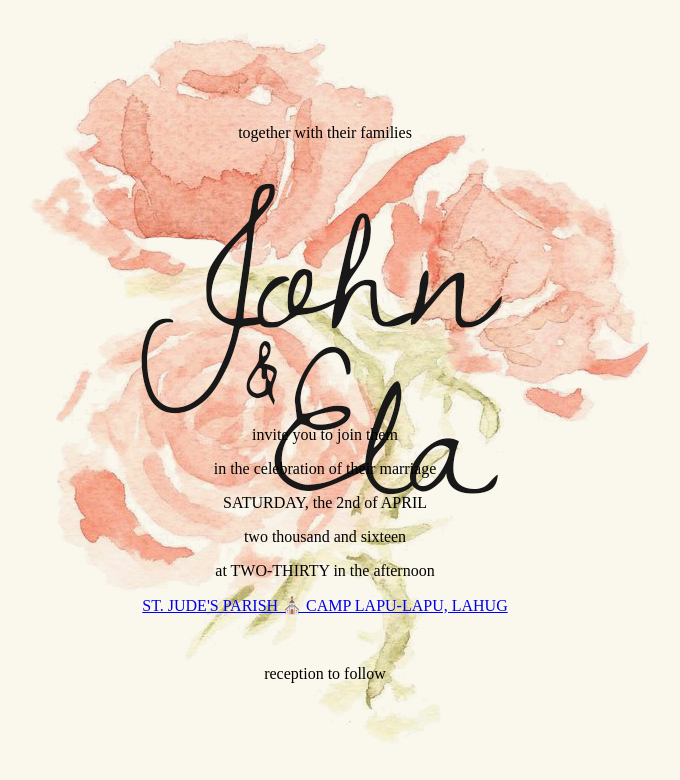
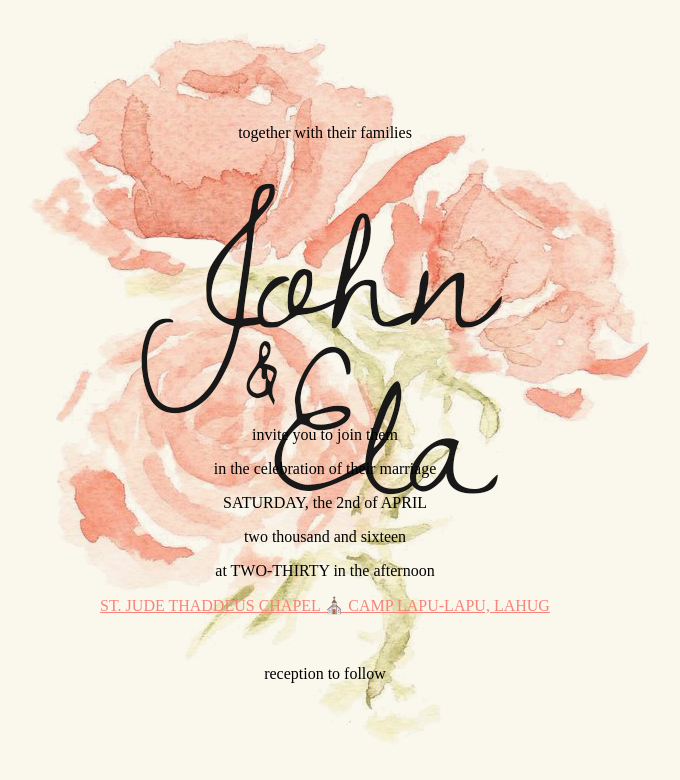
Before and after one commit to john2x/johnandela.com, a plain HTML site: page index.html in a window 1280 px wide. Shown: the whole page, without its empty margins (315-995 px from the left). Drawn offline with Linux system fonts and the light colour scheme.

Commit message:
Add link

```diff
--- a/css/styles.css
+++ b/css/styles.css
@@ -2,6 +2,14 @@ body {
     background-color: #faf7ed;
 }
 
+a {
+    color: #f88379;
+}
+
+a:hover {
+    color: #faf7ed;
+    background-color: #f88379;
+}
 
 .invite {
     padding-top: 100px;
--- a/index.html
+++ b/index.html
@@ -17,7 +17,7 @@
                 <p>SATURDAY, the 2nd of APRIL</p>
                 <p>two thousand and sixteen</p>
                 <p>at TWO-THIRTY in the afternoon</p>
-                <p><a href="#">ST. JUDE'S PARISH &#9962; CAMP LAPU-LAPU, LAHUG</a></p>
+                <p><a href="https://goo.gl/maps/nCxnqSjsKNw" target="_blank">ST. JUDE THADDEUS CHAPEL &#9962; CAMP LAPU-LAPU, LAHUG</a></p>
                 <br>
                 <p>reception to follow</p>
             </div>
```
